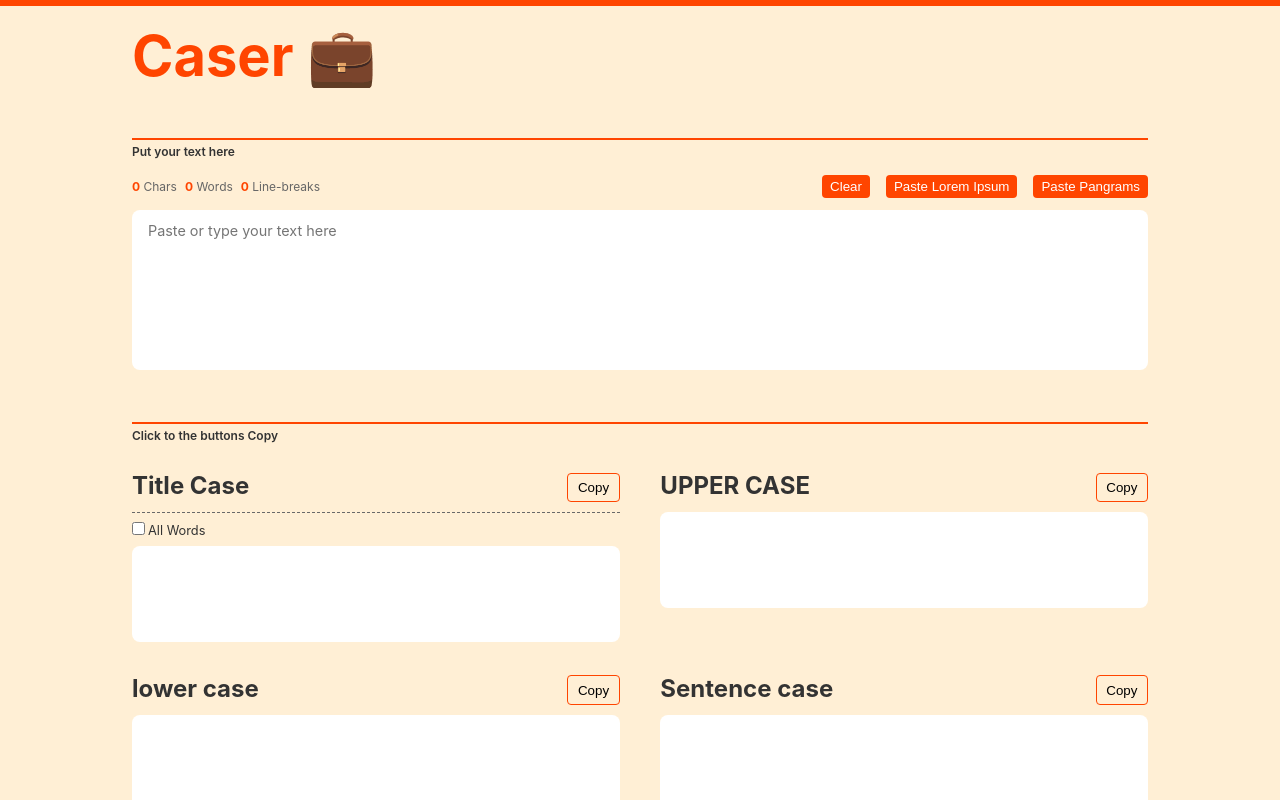
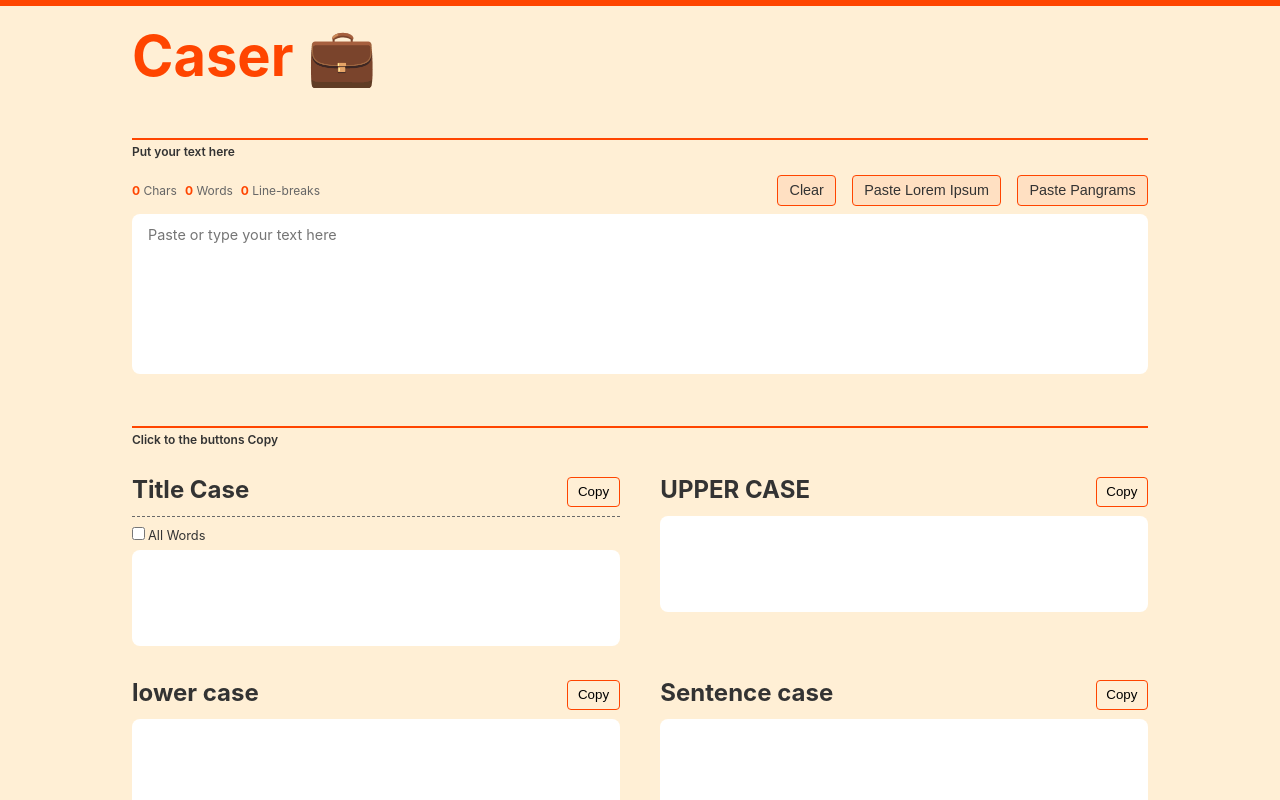
Before and after one commit to jasonflorentino/caser-app, a React (Create React App) app: page / in a window 1280 px wide. Shown: the top 800 px of the page. Built offline with nearby package versions, Linux system fonts and the light colour scheme.

Commit message:
Update Input area button styles

```diff
--- a/src/components/Input/Input.js
+++ b/src/components/Input/Input.js
@@ -35,9 +35,9 @@ const Input = ({ text, inputHandler, textSetters }) => {
         <h2 className="Input__title">Put your text here</h2>
         <div className="Input__details">
           <Stats len={text.length} words={words} lines={lines} />
-          <button className="Input__button1" onClick={clearInput}>Clear</button>
-          <button className="Input__button1" onClick={pasteLoremIpsum}>Paste Lorem Ipsum</button>
-          <button className="Input__button1" onClick={pastePangrams}>Paste Pangrams</button>
+          <button className="Input__button--tablet" onClick={clearInput}>Clear</button>
+          <button className="Input__button--tablet" onClick={pasteLoremIpsum}>Paste Lorem Ipsum</button>
+          <button className="Input__button--tablet" onClick={pastePangrams}>Paste Pangrams</button>
         </div>
       </header>
       <textarea
@@ -49,9 +49,9 @@ const Input = ({ text, inputHandler, textSetters }) => {
         placeholder="Paste or type your text here"
         autoComplete="off">
       </textarea>
-      <button className="Input__button2" onClick={pasteLoremIpsum}>Paste Lorem Ipsum</button>
-      <button className="Input__button2" onClick={pastePangrams}>Paste Pangrams</button>
-      <button className="Input__button2" onClick={clearInput}>Clear</button>
+      <button className="Input__button--mobile" onClick={pasteLoremIpsum}>Paste Lorem Ipsum</button>
+      <button className="Input__button--mobile" onClick={pastePangrams}>Paste Pangrams</button>
+      <button className="Input__button--mobile" onClick={clearInput}>Clear</button>
     </section>
   )
 }
--- a/src/components/Input/input.scss
+++ b/src/components/Input/input.scss
@@ -16,32 +16,47 @@
   }
 
   &__button {
-    background-color: $color_accent_primary;
-    border: none;
-    color: white;
+    font-size: .9rem;
+    background-color: rgba($color_accent_primary, .09);
+    border: 1px solid $color_accent_primary;
+    color: $color_dark_primary;
     border-radius: .25rem;
-    padding: .4rem .9rem;
+    transition-property: background-color, color, transform;
+    transition-duration: .08s;
 
-    @include tablet {
-      padding: .25rem .5rem;
-    }
+    &:hover {
+      background-color: rgba($color_accent_primary, .2);
     }
 
-  &__button1 {
+    &:active {
+      background-color: rgba($color_accent_primary, .3);
+      transform: translateY(5%);
+    }
+
+    &:focus {
+      outline: none;
+    }
+
+    &--tablet {
       @extend .Input__button;
       margin-left: 1rem;
+      padding: .4rem .7rem;
       display: none;
+
       @include tablet {
         display: inline-block;
       }
     }
 
-  &__button2 {
+    &--mobile {
       @extend .Input__button;
       margin-top: .5rem;
       margin-right: 1rem;
+      padding: .4rem .9rem;
+
       @include tablet {
         display: none;
+      }
     }
   }
 
```
Lines whose indentation alone changed are shown as unchanged.
